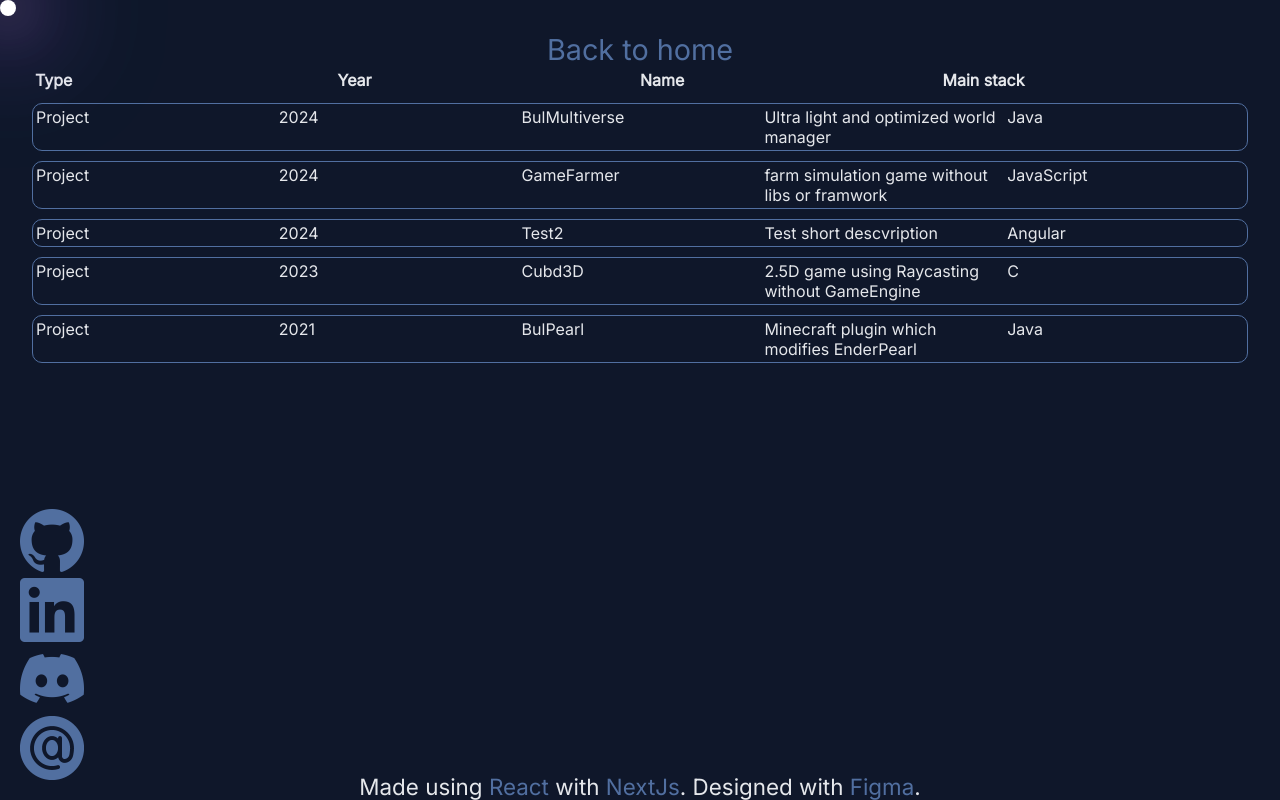
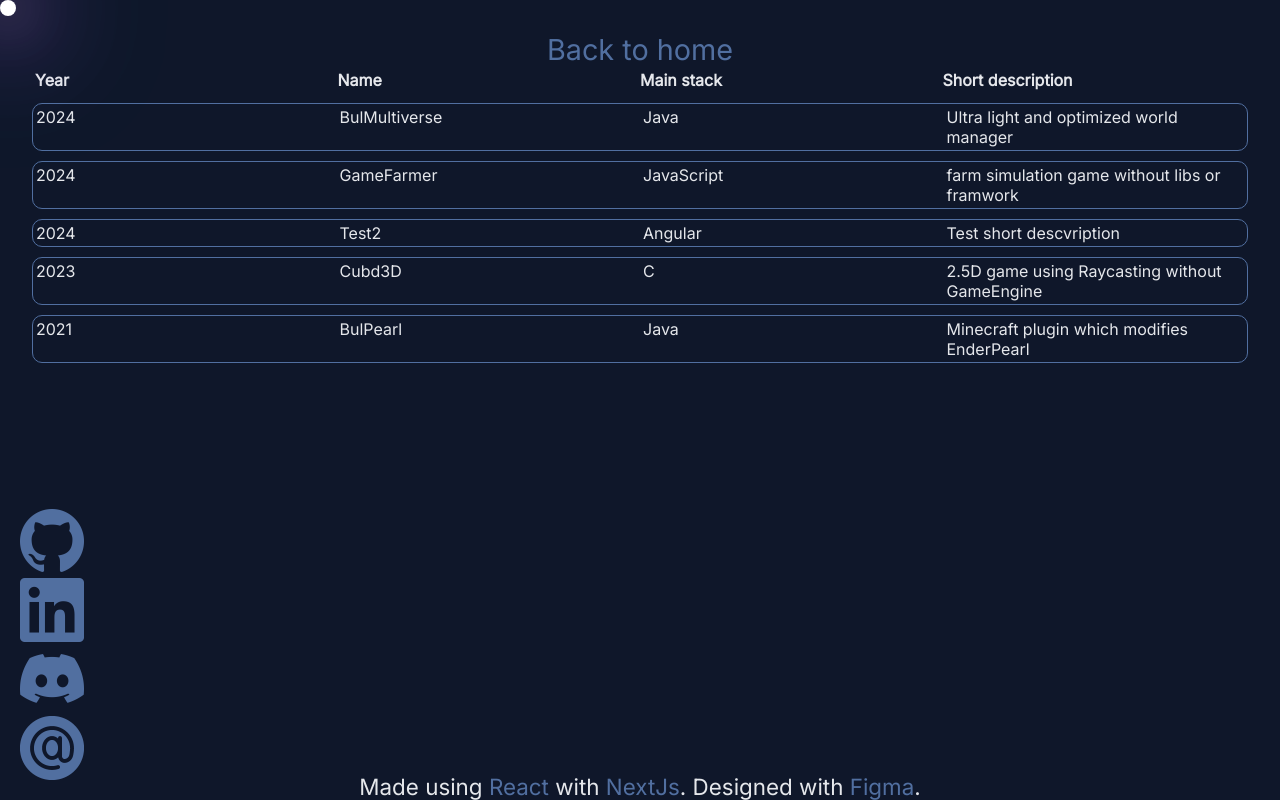
Before and after one commit to AliHaine/AliYag.dev, a Next.js app: page /allprojects in a window 1280 px wide. Built offline with nearby package versions, Linux system fonts and the light colour scheme.

Commit message:
Update all page displayer and the associated inline card

```diff
--- a/app/components/InlineCard.tsx
+++ b/app/components/InlineCard.tsx
@@ -6,11 +6,10 @@ export default function InlineCard({item}: {item: Item}) {
     return (
         <Link key={item.id} href={`/project/${item.id}`}>
             <div className={styles.main} >
-                <div>{item.type}</div>
                 <div>{item.date}</div>
                 <div>{item.title}</div>
+                <div className={styles.techContent}>{item.tech.at(0)}</div>
                 <div className={styles.shortDescription}>{item.shortDescription}</div>
-                <div className={styles.techContent}>{item.tech.at(0)}</div>
             </div>
         </Link>
     )
--- a/app/components/alldisplayer.module.css
+++ b/app/components/alldisplayer.module.css
@@ -13,9 +13,13 @@
 
 #titleRow {
     display: grid;
-    grid-template-columns: repeat(4, 1fr);
+    grid-template-columns: repeat(3, 1fr);
     font-weight: bold;
     padding: 3px;
+}
+
+#shortDesc {
+    display: none;
 }
 
 @media (min-width: 1024px) {
@@ -25,4 +29,14 @@
         gap: 10px;
         color: rgb(var(--color-three));
     }
+
+    #titleRow {
+        grid-template-columns: repeat(4, 1fr);
+    }
+
+    #shortDesc {
+        display: block;
+        text-overflow: ellipsis;    white-space: nowrap;
+        overflow: hidden;
+    }
 }
--- a/app/components/alldisplayer.tsx
+++ b/app/components/alldisplayer.tsx
@@ -9,10 +9,10 @@ export default function AllDisplayer({item}: {item: Item[] }) {
             <TextButton href="/" text="Back to home" />
             <div id={allPlayerStyle.projectsGrid}>
                 <div id={allPlayerStyle.titleRow}>
-                    <div>Type</div>
                     <div>Year</div>
                     <div>Name</div>
                     <div>Main stack</div>
+                    <div id={allPlayerStyle.shortDesc}>Short description</div>
                 </div>
                 {item.map(item => (
                     <InlineCard key={item.id} item={item} />
--- a/app/components/inlinecard.module.css
+++ b/app/components/inlinecard.module.css
@@ -1,6 +1,6 @@
 .main {
     display: grid;
-    grid-template-columns: repeat(4, 1fr);
+    grid-template-columns: repeat(3, 1fr);
     border: 1px solid rgb(var(--color-two));
     border-radius: 10px;
 }
@@ -19,7 +19,7 @@
 
 @media (min-width: 1024px) {
     .main {
-        grid-template-columns: repeat(5, 1fr);
+        grid-template-columns: repeat(4, 1fr);
     }
 
     .shortDescription {
--- a/app/page.tsx
+++ b/app/page.tsx
@@ -50,7 +50,7 @@ export default function Home() {
 
       <div id={styles.bot}>
         <div id={styles.cards}>
-          <Card item={getSortedItems()[0]} />
+          <Card item={getSortedItems()[3]} />
           <Card item={getSortedItems()[1]} />
         </div>
       </div>
```
